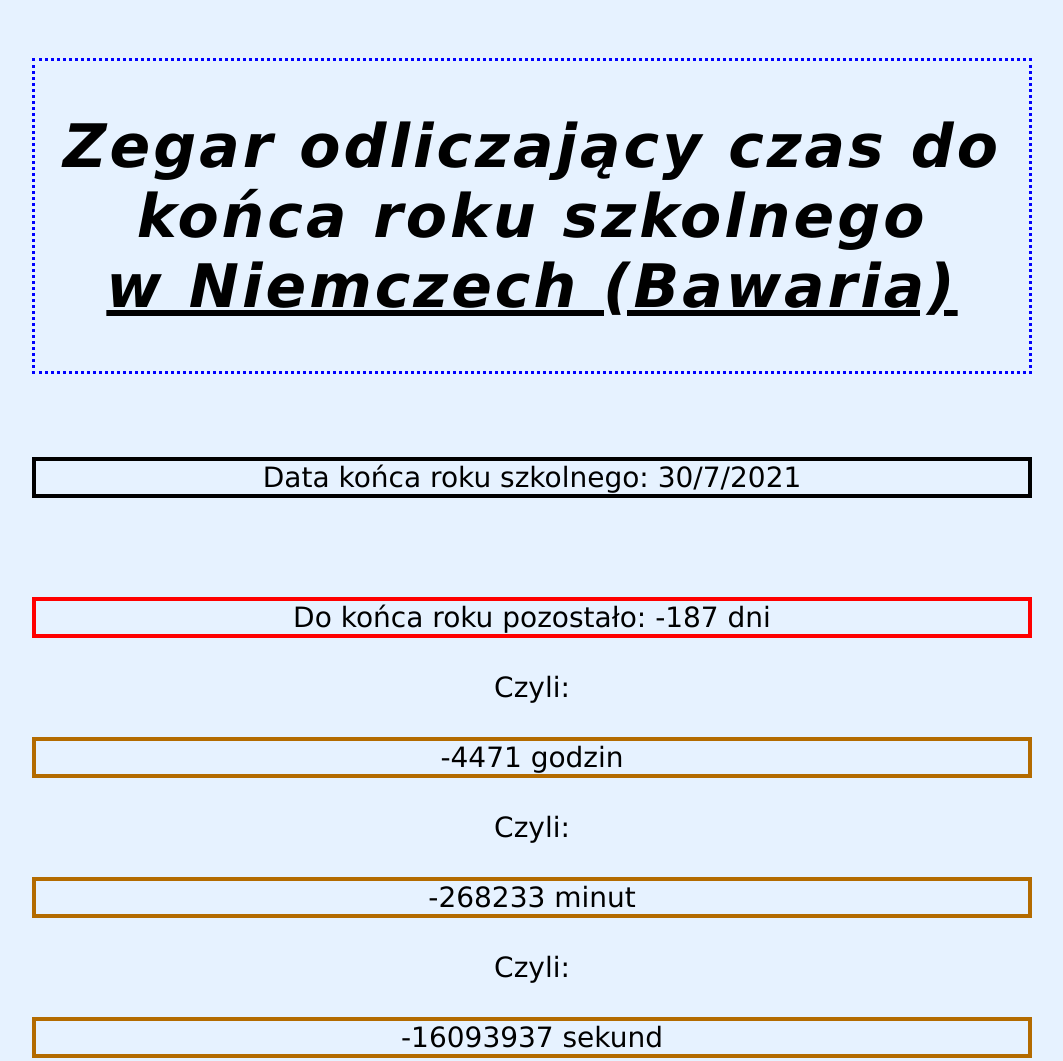
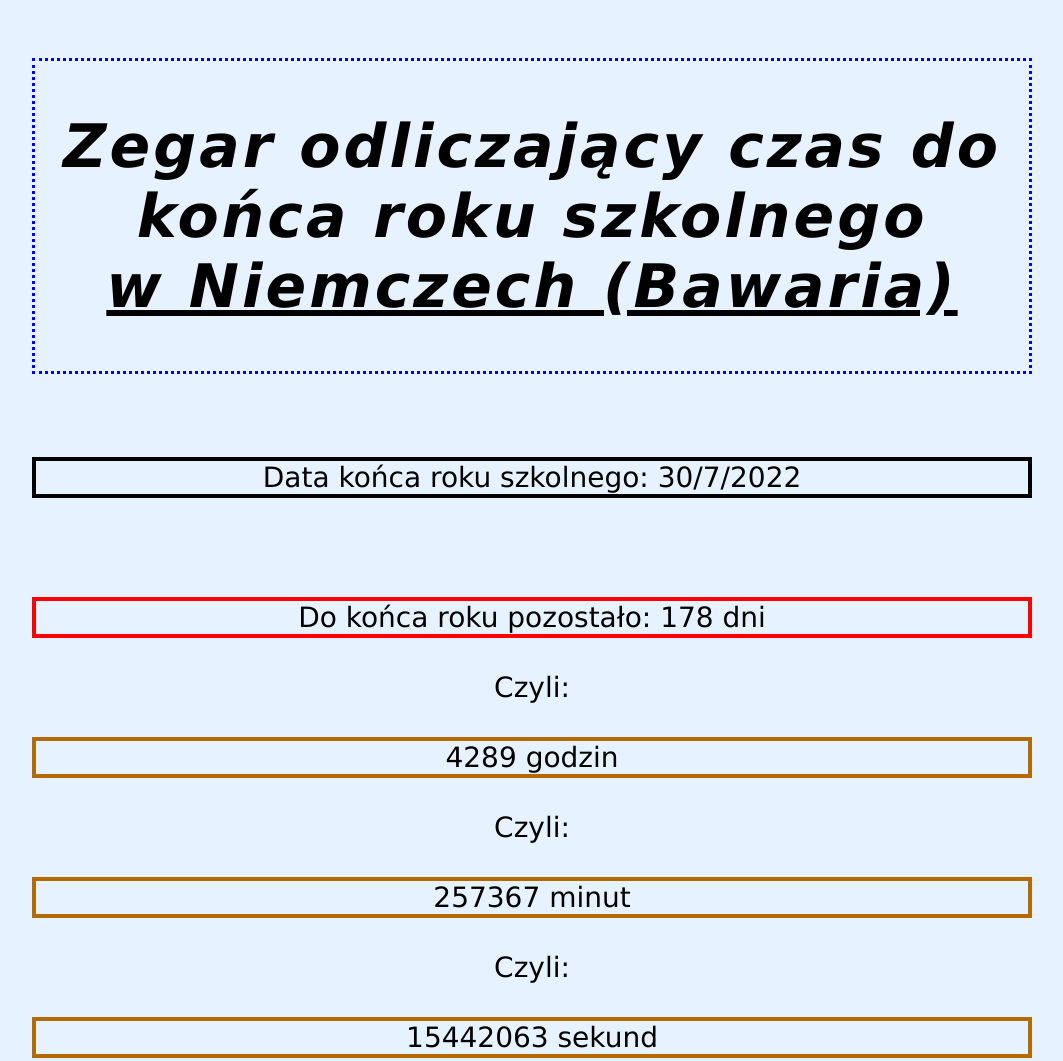
Before and after one commit to JakubTrybowski/s4, a plain HTML site: page bawaria.html in a window 1280 px wide. Shown: the top 1061 px of the page, without its empty margins (108-1171 px from the left). Drawn offline with Linux system fonts and the light colour scheme.

Commit message:
Update bawaria.html

```diff
--- a/bawaria.html
+++ b/bawaria.html
@@ -20,7 +20,7 @@
 		var rok = dzisiaj.getFullYear();
 		var milisekundy = dzisiaj.getTime();
 
-		var end = new Date("07/30/2021");
+		var end = new Date("07/30/2022");
 		var endDzien = end.getDate();
 		var endMiesiac = end.getMonth()+1;
 		var endRok = end.getFullYear();
```
